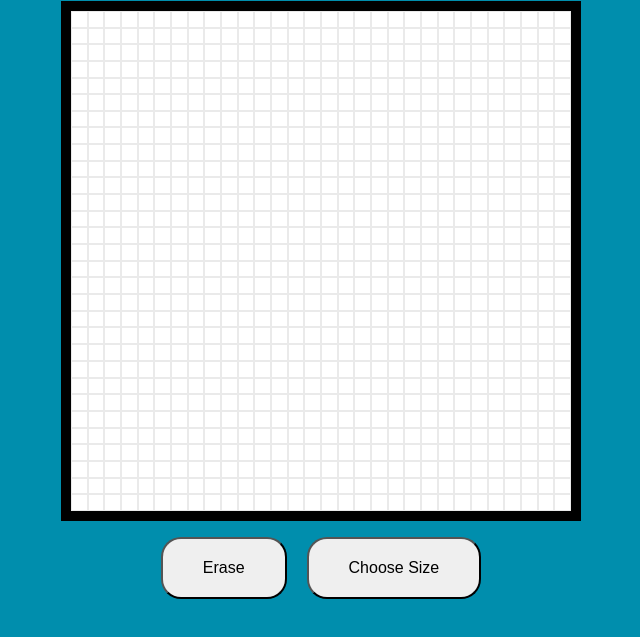
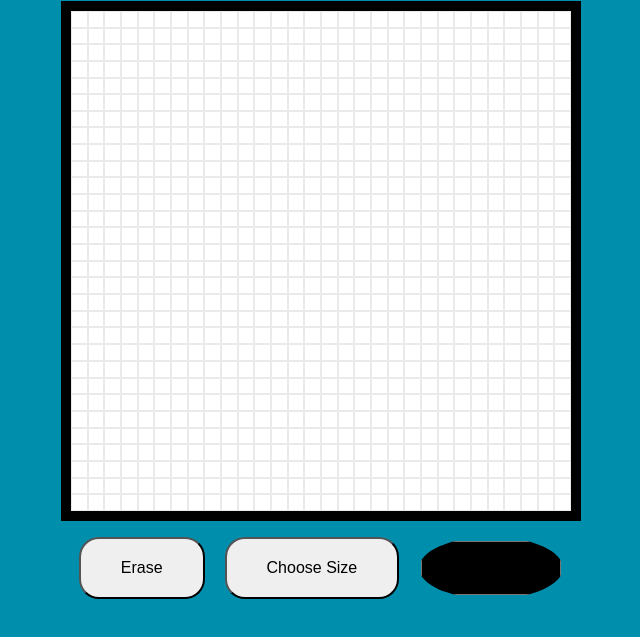
Before and after one commit to GustavoHenriqueBernardoo/project-etch-a-sketch, a plain HTML site: page index.html in a window 1280 px wide. Shown: the part 79-716 px from the top of the page, without its empty margins (319-959 px from the left). Drawn offline with Linux system fonts and the light colour scheme.

Commit message:
Added a new "button" to change the color whenever the user want

```diff
--- a/script.js
+++ b/script.js
@@ -23,6 +23,9 @@ function createSquare(square) {
 
 function changeColor(color) {
   color.style.backgroundColor = defaultColor
+  if (selectColor) {
+    color.style.backgroundColor = selectColor.value
+  }
 }
 
 function clearGrid() {
@@ -57,6 +60,13 @@ chooseSizeBtn.classList.add('delete')
 chooseSizeBtn.innerText = 'Choose Size'
 buttons_container.appendChild(chooseSizeBtn)
 
+// Choose Color
+const selectColor = document.createElement('input')
+selectColor.type = 'color'
+selectColor.classList.add('color-selector')
+console.log(selectColor.value)
+buttons_container.appendChild(selectColor)
+
 
 // Event Listeners
 cleanBtn.addEventListener('click', clearGrid)
--- a/style.css
+++ b/style.css
@@ -42,9 +42,21 @@ h1 {
 }
 
 .erase,
-.delete {
+.delete,
+.color-selector {
   font-size: 1rem;
   padding: 20px 40px;
   border-radius: 20px;
   margin-top: 1rem;
 }
+
+.color-selector {
+  /* position: relative; */
+  height: auto;
+  width: 9rem;
+  border-radius: 50%;
+  padding: 0;
+  border-top: 5rem;
+  border: 0;
+  background-color: transparent;
+}
```
